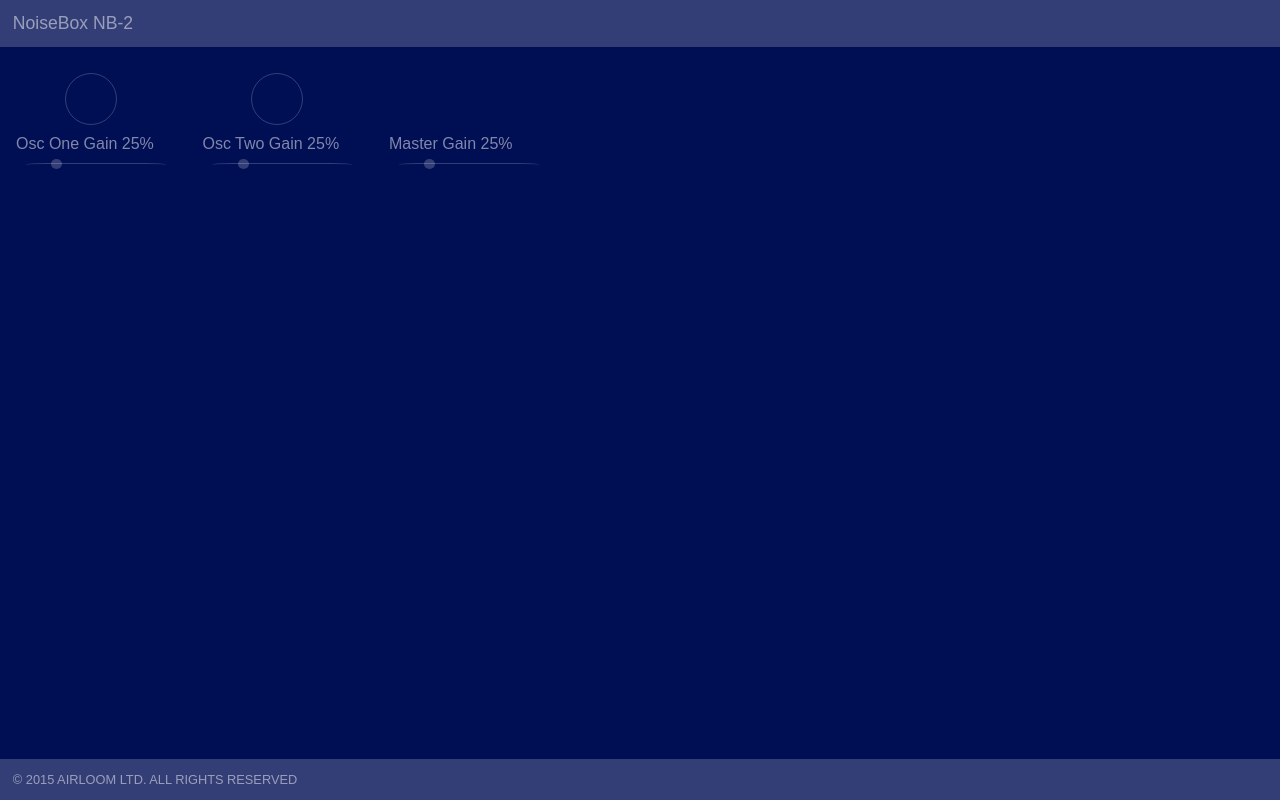
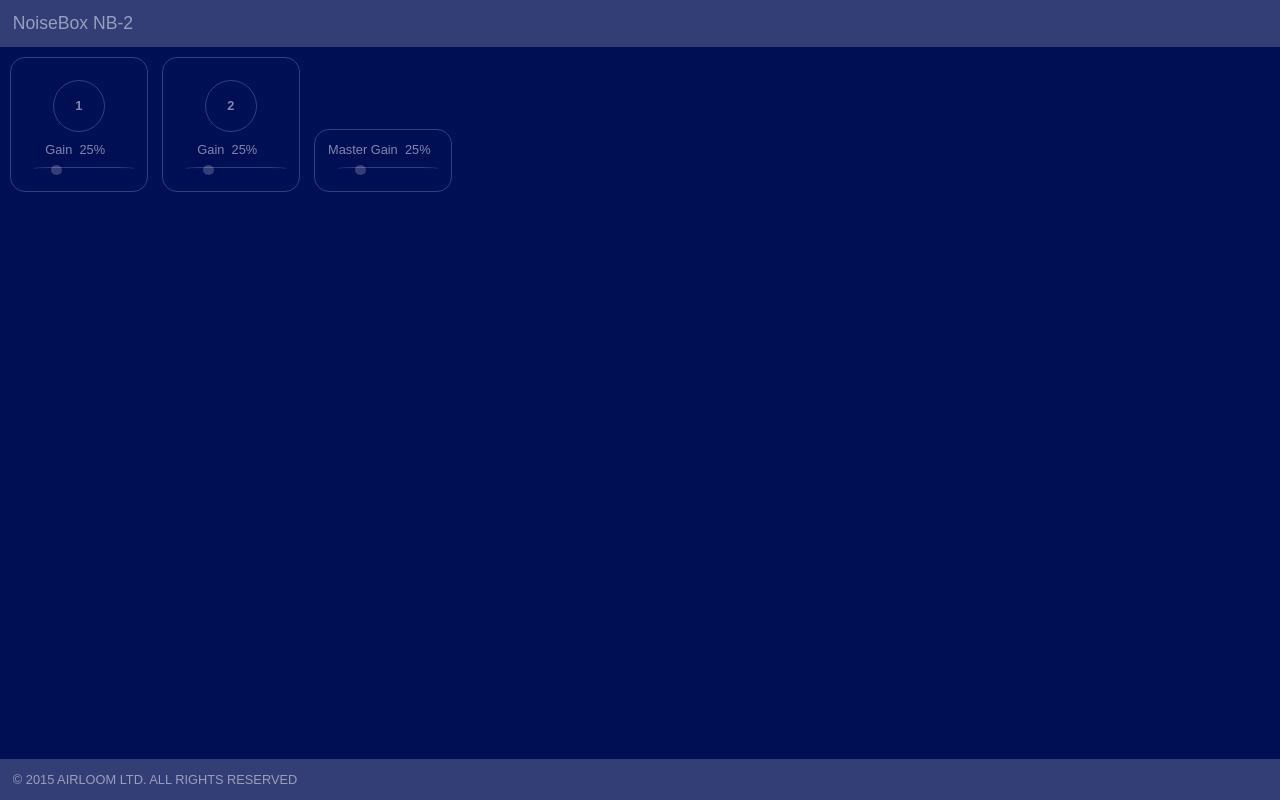
Before and after one commit to APriceDev/sandbocks, a plain HTML site: page soundlab/noisebox/nb-2/index.html in a window 1280 px wide. Drawn offline with Linux system fonts and the light colour scheme.

Commit message:
update css/html

```diff
--- a/soundlab/noisebox/nb-2/css/base.css
+++ b/soundlab/noisebox/nb-2/css/base.css
@@ -8,9 +8,9 @@ body{
     height: 100%;
 }
 
-.rack{
+span{
     display: inline-block;
-    padding: 1em;
+    width: 40px;
 }
 
 header, footer{
@@ -30,12 +30,25 @@ footer{
     font-size: 0.8em;
 }
 
+.rack{
+    border: solid 1px rgba(255,255,255,0.2);
+    border-radius: 15px;
+    display: inline-block;
+    font-size: 0.8em;
+    margin: 10px 0px 0px 10px;
+    padding: 1em;
+    text-align: center;
+}
+
 .toggle{
     border: 1px solid rgba(255,255,255,0.2);
     border-radius: 9999px;
+    font-weight: bold;
     height: 50px;
     width: 50px;
     margin: 10px auto;
+    text-align: center;
+    line-height: 50px;
     transition: all 0.2s linear;
 }
 
@@ -46,7 +59,7 @@ footer{
 
 .slider {
     height: 10px;
-    width: 140px;
+    width: 100px;
 }
 
 .ui-slider {
--- a/soundlab/noisebox/nb-2/index.html
+++ b/soundlab/noisebox/nb-2/index.html
@@ -12,20 +12,19 @@
     </header>
 
     <div class="rack">
-        <div class="toggle" id ="oscOneCtrl"></div>
-        <label for="volume">Osc One Gain</label><span id="oscOneVolumeState"></span>
+        <div class="toggle" id ="oscOneCtrl">1</div>
+        <label for="Osc One Gain">Gain</label><span id="oscOneVolumeState"></span>
         <div class="slider" id="oscOneVol" title="Osc One Gain"></div>
     </div>
 
-
     <div class="rack">
-        <div class="toggle" id ="oscTwoCtrl"></div>
-        <label for="volume">Osc Two Gain</label><span id="oscTwoVolumeState"></span>
+        <div class="toggle" id ="oscTwoCtrl">2</div>
+        <label for="Osc Two Gain">Gain</label><span id="oscTwoVolumeState"></span>
         <div class="slider" id="oscTwoVol" title="Osc Two Gain"></div>
     </div>
 
     <div class="rack">
-        <label for="volume">Master Gain</label><span id="masterVolumeState"></span>
+        <label for="Master Gain">Master Gain</label><span id="masterVolumeState"></span>
         <div class="slider" id="masterVol" title="Master Gain"></div>
     </div>
 
```
